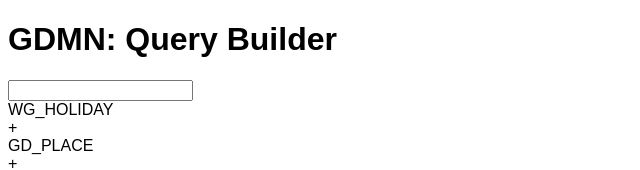
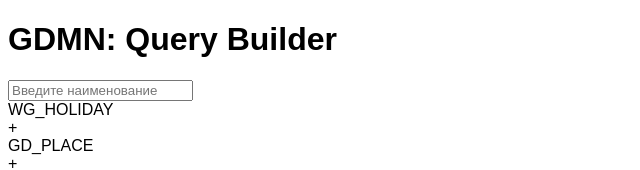
Before and after one commit to stasgm/qb-test, a React app: page / in a window 1280 px wide. Shown: the top 170 px of the page, without its empty margins (0-640 px from the left). Built offline with nearby package versions, Linux system fonts and the light colour scheme.

Commit message:
add filter

```diff
--- a/src/App.css
+++ b/src/App.css
@@ -12,6 +12,9 @@
   background-color: antiquewhite;
   width: 78%;
   height: 500px;
+  position: 'relative';
+  overflow: 'auto';
+  padding: '0'
 }
 
 .entity-box {
--- a/src/App.tsx
+++ b/src/App.tsx
@@ -5,33 +5,49 @@ import { entityAPI } from "./api/entity";
 import "./App.css";
 
 interface IState {
-    entityList: IEntity[];
-    selectedEntity: IEntity[];
+  entities: IEntity[];
+  filteredEntities: IEntity[];
+  selectedEntities: IEntity[];
 }
 
 class App extends React.Component<any, IState> {
   state = {
-        entityList: [],
-        selectedEntity: []
+    entities: [],
+    filteredEntities: [],
+    selectedEntities: []
   };
 
   public componentDidMount() {
-        entityAPI.fetchMembers().then(entityList => {
-            this.setState({ entityList });
+    entityAPI.fetchMembers().then(entities => {
+      this.setState({ entities, filteredEntities: entities });
     });
   }
 
-    public addEntityHandle = (id: number) => {
+  private handleSelectEntity = (id: number) => {
     this.setState({
-            selectedEntity: [
-                ...this.state.selectedEntity,
-                this.state.entityList[id]
+      selectedEntities: [
+        ...this.state.selectedEntities,
+        this.state.filteredEntities[id]
       ]
     });
   };
 
-    public deleteEntityHandle = (id: number) => {
-        this.setState({selectedEntity: this.state.selectedEntity.filter(i => i != id)});
+  private handleDeleteEntity = (name: string) => {
+    this.setState({
+      selectedEntities: this.state.selectedEntities.filter(
+        (i: IEntity) => i.name !== name
+      )
+    });
+  };
+
+  private handleFilterEntities = (
+    event: React.ChangeEvent<HTMLInputElement>
+  ) => {
+    this.setState({
+      filteredEntities: this.state.entities.filter((i: IEntity) =>
+        i.name.toLowerCase().includes(event.target.value.toLowerCase())
+      )
+    });
   };
 
   public render() {
@@ -41,14 +57,15 @@ class App extends React.Component<any, IState> {
         <div className="qb-main">
           <div className="entity-list-box">
             <EntityList
-                            list={this.state.entityList}
-                            addEntity={this.addEntityHandle}
+              list={this.state.filteredEntities}
+              addEntity={this.handleSelectEntity}
+              filterEntities={this.handleFilterEntities}
             />
           </div>
           <div className="box-container">
             <EntityBox
-                            list={this.state.selectedEntity}
-                            deleteEntity={this.deleteEntityHandle}
+              list={this.state.selectedEntities}
+              deleteEntity={this.handleDeleteEntity}
             />
           </div>
         </div>
--- a/src/components/EntityBox/EntityBox.tsx
+++ b/src/components/EntityBox/EntityBox.tsx
@@ -5,7 +5,7 @@ import { Entity } from "./Entity";
 
 interface IProps {
     list: IEntity[];
-    deleteEntity: (id: number) => void;
+    deleteEntity: (name: string) => void;
 }
 
 export class EntityBox extends React.Component<IProps, any> {
@@ -17,7 +17,7 @@ export class EntityBox extends React.Component<IProps, any> {
                         name={item.name}
                         id={idx}
                         key={shortid.generate()}
-                        onClickDelete={() => this.props.deleteEntity(idx)}
+                        onClickDelete={() => this.props.deleteEntity(item.name)}
                         attributes={item.attributes}
                     />
                 ))}
--- a/src/components/EntityList/EntityList.tsx
+++ b/src/components/EntityList/EntityList.tsx
@@ -6,6 +6,7 @@ import { EntityBlock } from "./EntityBlock";
 interface IProps {
   list: IEntity[];
   addEntity: (id: number) => void;
+  filterEntities: (event: React.ChangeEvent<HTMLInputElement>) => void;
 }
 
 export class EntityList extends React.Component<IProps, any> {
@@ -13,7 +14,12 @@ export class EntityList extends React.Component<IProps, any> {
     return (
       <div>
         <div className="el-filter">
-                    <input type="text" className="el-filter-input" />
+          <input
+            type="text"
+            className="el-filter-input"
+            placeholder="Введите наименование"
+            onChange={this.props.filterEntities}
+          />
         </div>
         <div className="entity-list">
           {this.props.list.map((item: IEntity, idx) => (
--- a/webpack.config.js
+++ b/webpack.config.js
@@ -50,7 +50,6 @@ module.exports = {
       {
         test: /\.css$/,
         use: [ 'style-loader', 'css-loader' ],
-        /*
         use: [
           isProduction ? MiniCssExtractPlugin.loader : 'style-loader',
           {
@@ -62,6 +61,8 @@ module.exports = {
               localIdentName: isProduction ? '[hash:base64:5]' : '[local]__[hash:base64:5]'
             }
           },
+        ]
+          /*
           {
             loader: 'postcss-loader',
             options: {
```
Also changed, not shown: package.json (+9 -9 lines), src/components/EntityBox/Entity.tsx (+15 -9 lines), tsconfig.json (+3 -7 lines), src/components/EntityList/EntityBlock.tsx (line endings or trailing spaces), 2 other files (tests, documents, lock files or other folders). Lines whose indentation alone changed are shown as unchanged.
